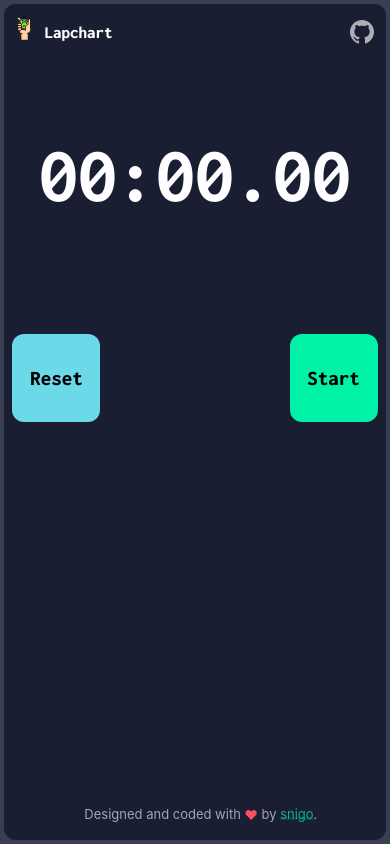
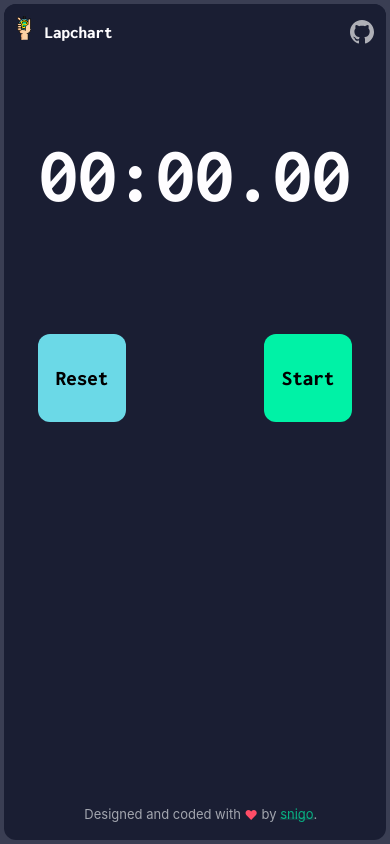
Before and after one commit to snigo/lapchart, a Next.js app: page / in a window 390 px wide. Built offline with nearby package versions, Linux system fonts and the light colour scheme.

Commit message:
Fix padding on smaller screens

```diff
--- a/styles/main.scss
+++ b/styles/main.scss
@@ -194,6 +194,10 @@ body {
         0 0 64px 4px #00f2a620;
     }
   }
+
+  @media screen and (max-width: 414px) {
+    padding: 0 1.5em;
+  }
 }
 
 .stopwatch-chart {
@@ -216,6 +220,12 @@ body {
 
 .stopwatch-chart-open {
   height: 240;
+}
+
+.stopwatch-laps-row {
+  @media screen and (max-width: 414px) {
+    padding: 0 0.5em;
+  }
 }
 
 .stopwatch-laps-row {
```
